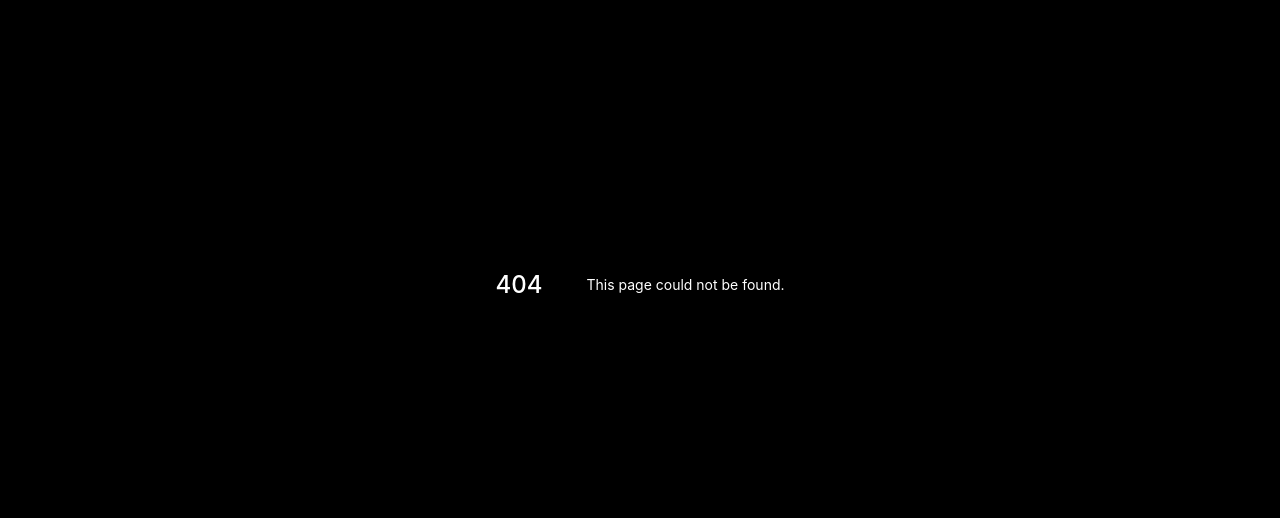
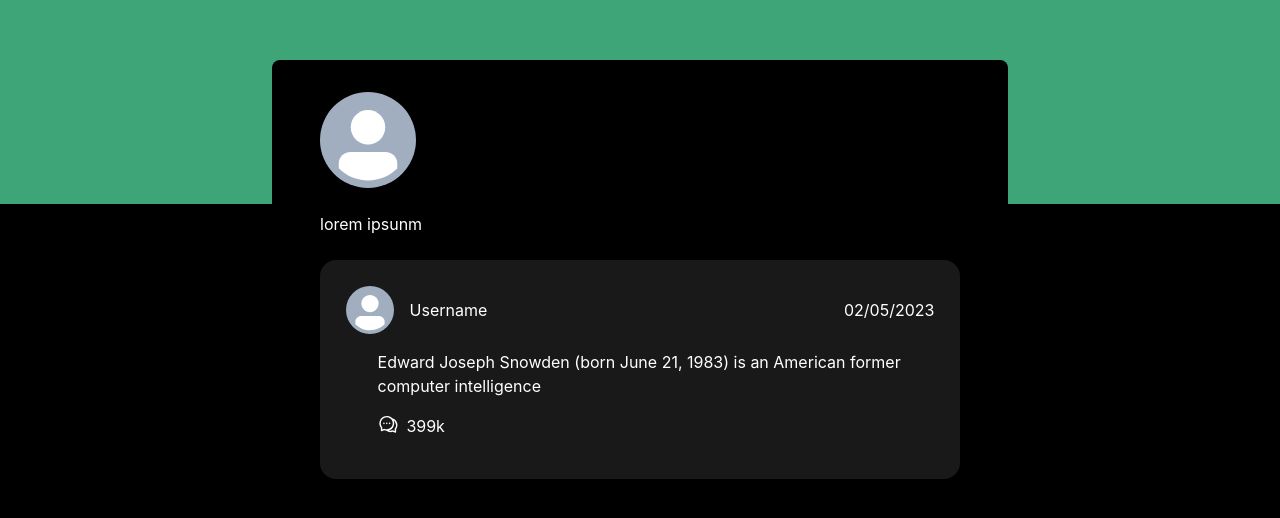
Before and after one commit to yhoungdev/private-me, a Next.js app: page /profile/1 in a window 1280 px wide. Before the commit this address had no page. Shown: the part 116-634 px from the top of the page. Built offline with nearby package versions, Linux system fonts and the light colour scheme; a web font is replaced by a local one.

Commit message:
updated items

```diff
--- a/Components/essentials/PostContainer.tsx
+++ b/Components/essentials/PostContainer.tsx
@@ -1,62 +1,50 @@
-import {Box, Text, Avatar  } from '@chakra-ui/react';
-import PostComment from '../major/PostComment';
-import {AiOutlineComment} from 'react-icons/ai';
-import { useState } from 'react';
-
+import { Box, Text, Avatar, Flex } from "@chakra-ui/react";
+import PostComment from "../major/PostComment";
+import { AiOutlineComment } from "react-icons/ai";
+import { useState } from "react";
 
 interface Props {
-    item ?: string
+  item?: string;
 }
-const PostContainer =({item}: Props) => {
+const PostContainer = ({ item }: Props) => {
   //@ts-ignore
-    const [ data , setData ] = useState();
-
+  const [data, setData] = useState();
 
   return (
     <>
-
-            <Box p={'1.6em'} bg={'var(--dark-shade)'}
-                my={'1em'} borderRadius={'0.5em'}    fontFamily={'var(--font-commic)'}>
-
-                <Box display={'flex'} alignItems={'center'} gap={'1em'}>
-
+      <Box
+        p={"1.6em"}
+        bg={"var(--dark-shade)"}
+        my={"1em"}
+        borderRadius={"1em"}
+        fontFamily={"var(--font-commic)"}
+      >
+        <Flex justifyContent={"space-between"} alignItems={"center"}>
+          <Box display={"flex"} alignItems={"center"} gap={"1em"}>
             <Avatar />
             <Box>
               <Text>Username</Text>
-                        <Text fontSize={'0.8em'}>14th OCtober, 2022</Text>
+              <Text fontSize={"0.8em"}> </Text>
+            </Box>
           </Box>
 
-                </Box>
+          <Box>02/05/2023</Box>
+        </Flex>
 
-                <Box my={'1em'}>
-
-                    <Text my={'0.5em'}>
-                        Edward Joseph Snowden (born June 21, 1983) is an American former computer intelligence
+        <Box my={"1em"} px={["1em", "2em"]}>
+          <Text my={"0.5em"} fontSize={"16px"}>
+            Edward Joseph Snowden (born June 21, 1983) is an American former
+            computer intelligence
           </Text>
 
-
-                </Box>
-
-
-                <Box my={'1em'} borderBottom={'1px solid gray'} pb={'1em'}>
-                    <Box display={'flex'} gap={'0.5em'}
-                     alignItems={'center'}>
-                        <AiOutlineComment size={'1.2em'}/>
-                        <Text>100</Text>
+          <Flex gap={"0.5em"} my={"1em"}>
+            <AiOutlineComment size={"1.3em"} />
+            <Text>399k</Text>
+          </Flex>
         </Box>
       </Box>
-                {/* post container component */}
-                <Box display={item}>
+    </>
+  );
+};
 
-                        <PostComment/> : ''
-
-                </Box>
-
-            </Box>
-
-        </>
-    )
-}
-
-
-export default  PostContainer;
+export default PostContainer;
--- /dev/null
+++ b/pages/profile/[id].tsx
@@ -0,0 +1,40 @@
+import { Box, Flex, Avatar } from "@chakra-ui/react";
+import ContainerLayout from "../../Layouts/ContainerLayout";
+import PostContainer from "../../Components/essentials/PostContainer";
+
+const UserProfile = () => {
+  return (
+    <>
+      <Box
+        bg={"var(--profile-green)"}
+        position={"relative"}
+        w={"100vw"}
+        p={"2em"}
+        h={["20vh", "40vh"]}
+      ></Box>
+
+      <ContainerLayout>
+        <Box
+          bg={"var(--background)"}
+          py={"2em"}
+          px={["2em", "3em"]}
+          position={"relative"}
+          top={["-4em", "-9em"]}
+          borderRadius={"0.5em"}
+        >
+          <Flex>
+            <Avatar size={["lg", "xl"]} />
+
+            <Box></Box>
+          </Flex>
+
+          <Box my={"1.5em"}>lorem ipsunm</Box>
+
+          <PostContainer />
+        </Box>
+      </ContainerLayout>
+    </>
+  );
+};
+
+export default UserProfile;
--- a/styles/globals.css
+++ b/styles/globals.css
@@ -6,9 +6,10 @@
     --faded-gray: #EEF2F8;
     --primary-green: #6BD968;
     --primary-blue: #3992FF;
-    --dark-shade : #0c0c0c;
+    --dark-shade : #191919 ;
     --bright-shade: #262626;
     --lighten-dark: #303030;
+    --profile-green: #3EA579;
     /* fonts  */
     --font-satoshi: 'Satoshi', sans-serif;
     --font-sans: 'General Sans', sans-serif;
@@ -21,4 +22,5 @@
  body {
     background-color: var(--background)!important ;
     color: var(--color) !important ;
+    font-family: inter;
 }
```
Also changed, not shown: Components/major/CommunitiesBox.tsx (+15 -12 lines). Lines whose indentation alone changed are shown as unchanged.
